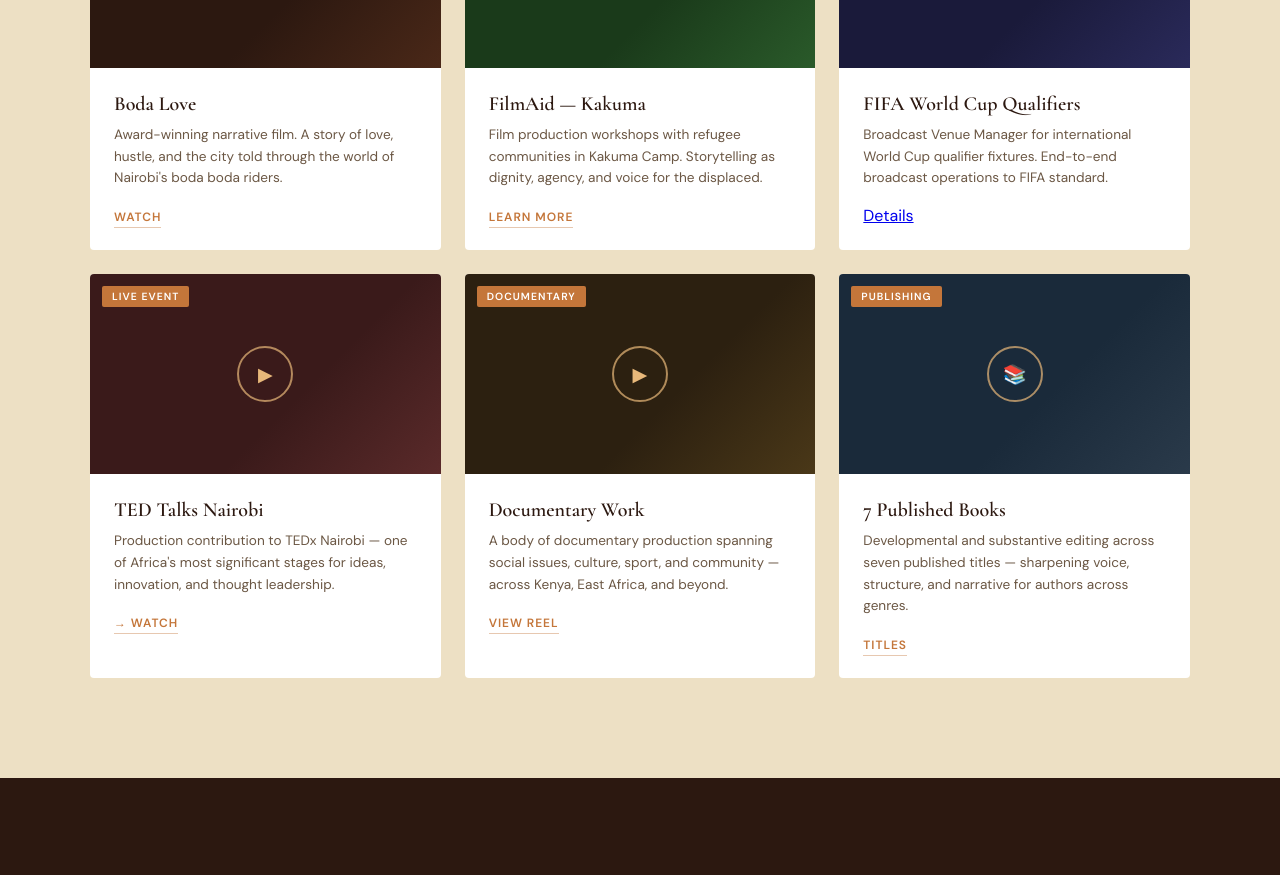
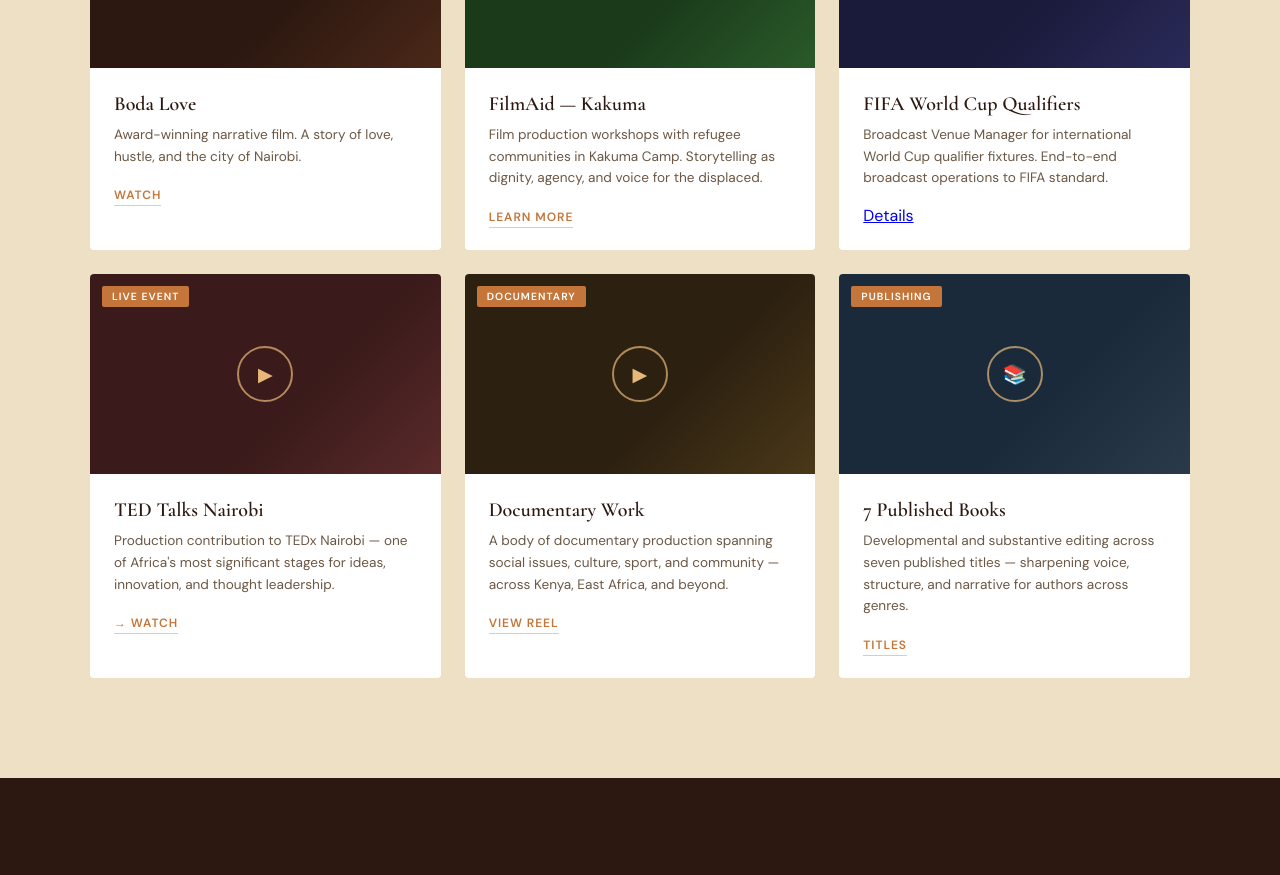
Before and after one commit to CikuMN/FireBird, a plain HTML site: page index.html in a window 1280 px wide. Shown: the part 2340-3215 px from the top of the page. Drawn offline with nearby package versions, Linux system fonts and the light colour scheme.

Commit message:
Revise film description in index.html
Updated film description to remove reference to boda boda riders.

```diff
--- a/index.html
+++ b/index.html
@@ -858,7 +858,7 @@
         </div>
         <div class="port-body">
           <h3>Boda Love</h3>
-          <p>Award-winning narrative film. A story of love, hustle, and the city told through the world of Nairobi's boda boda riders.</p>
+          <p>Award-winning narrative film. A story of love, hustle, and the city of Nairobi.</p>
           <a href=https://www.youtube.com/watch?v=7FtkzucwNfU&pp=ygUUYm9kYSBsb3ZlIGZ1bGwgbW92aWU%3D class="port-link"> Watch</a>
         </div>
       </div>
```
